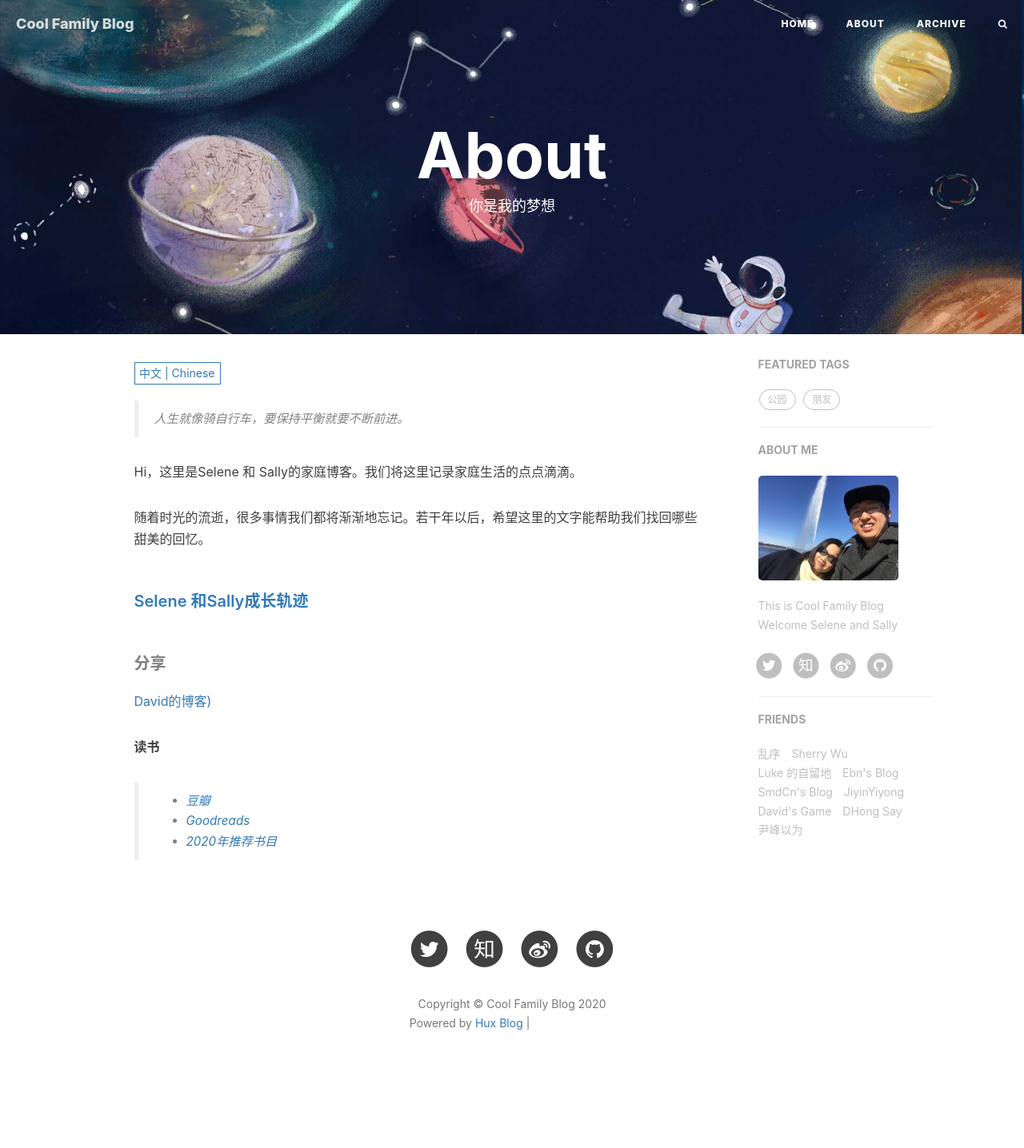
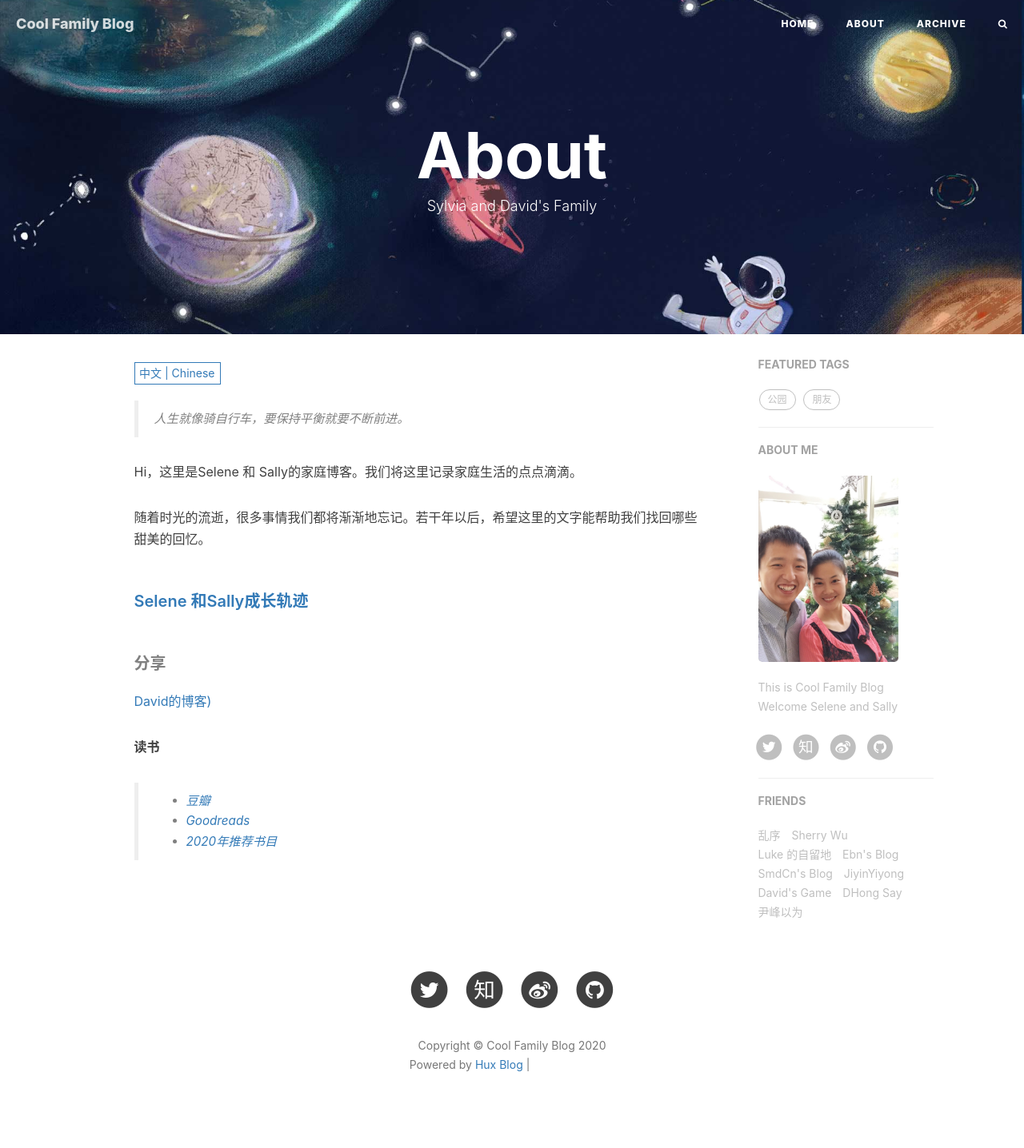
Before and after one commit to coolfamilyblog/coolfamilyblog.github.io, a Jekyll site: the page built from about.html, in a window 1280 px wide. Shown: the whole page at 80% size. Built offline with Jekyll 4.4.1, drawn with Linux system fonts in a browser that asks for light colours; nearby versions of some CDN libraries; comment, search, counter and statistics services are not loaded; before the commit the page ends 1384 px from its top, so only the background shows below that; grey boxes are pictures that could not be loaded.

Commit message:
change images

```diff
--- a/_config.yml
+++ b/_config.yml
@@ -1,7 +1,7 @@
 # Site settings
 title: Cool Family Blog
 SEOTitle: Cool Family Blog | DS
-header-img: img/home-bg.jpg
+header-img: img/sunset.jpg
 email: huxpro@gmail.com
 description: "About family life| DS | @Sylvia happy family。"
 keyword: "家庭博客"
@@ -78,7 +78,7 @@
 # Sidebar settings
 sidebar: true                           # whether or not using Sidebar.
 sidebar-about-description: "This is Cool Family Blog<br>Welcome Selene and Sally"
-sidebar-avatar: /img/avatar-hux-ny.jpg      # use absolute URL, seeing it's used in both `/` and `/about/`
+sidebar-avatar: /img/david_and_sylvia.jpg     # use absolute URL, seeing it's used in both `/` and `/about/`
 
 
 
--- a/about.html
+++ b/about.html
@@ -1,7 +1,7 @@
 ---
 layout: page
 title: "About"
-description: "你是我的梦想"
+description: "Sylvia and David's Family"
 header-img: "img/about-bg.jpg"
 multilingual: true
 ---
```
Also changed, not shown: img/david_and_sylvia.jpg (added), img/sunset.jpg (added).
